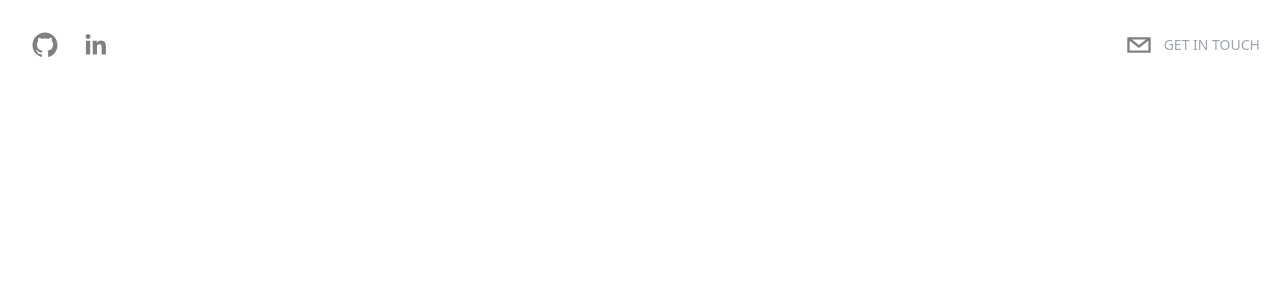
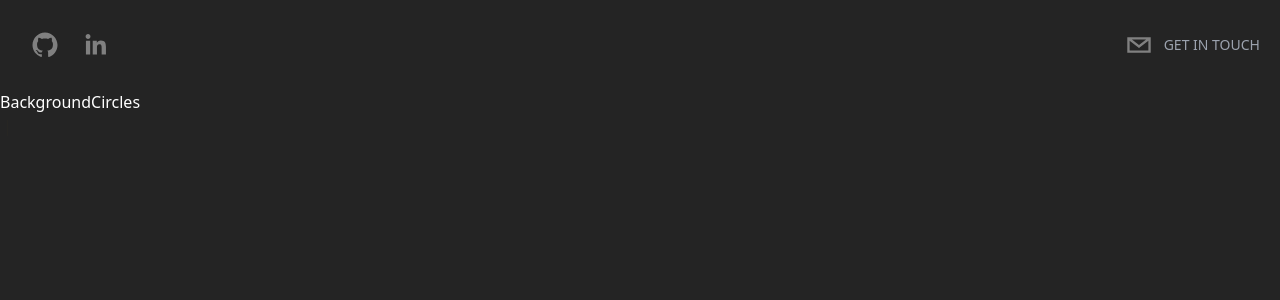
Before and after one commit to RiP3rQ/Portfolio-NextJS-, a Next.js app: page / in a window 1280 px wide. Shown: the top 300 px of the page. Built offline with nearby package versions, Linux system fonts and the light colour scheme.

Commit message:
Simple typewriter in hero Section

```diff
--- /dev/null
+++ b/components/BackgroundCircles.tsx
@@ -0,0 +1,9 @@
+import React from "react";
+
+type Props = {};
+
+const BackgroundCircles = (props: Props) => {
+  return <div>BackgroundCircles</div>;
+};
+
+export default BackgroundCircles;
--- /dev/null
+++ b/components/Hero.tsx
@@ -0,0 +1,29 @@
+import React from "react";
+import { Cursor, useTypewriter } from "react-simple-typewriter";
+import BackgroundCircles from "./BackgroundCircles";
+
+type Props = {};
+
+const Hero = (props: Props) => {
+  const [text, count] = useTypewriter({
+    words: [
+      "Hi, The Name's Rafał Pompa",
+      "I aspire to be a full stack developer",
+      "Guy-who-loves-to-workout.tsx",
+    ],
+    loop: true,
+    delaySpeed: 2000,
+  });
+
+  return (
+    <div>
+      <BackgroundCircles />
+      <h1>
+        <span>{text}</span>
+        <Cursor cursorColor="#F7AB0A" />
+      </h1>
+    </div>
+  );
+};
+
+export default Hero;
--- a/package.json
+++ b/package.json
@@ -18,6 +18,7 @@
     "next": "13.2.4",
     "react": "18.2.0",
     "react-dom": "18.2.0",
+    "react-simple-typewriter": "^5.0.1",
     "react-social-icons": "^5.15.0",
     "typescript": "5.0.2"
   },
--- a/src/pages/index.tsx
+++ b/src/pages/index.tsx
@@ -1,10 +1,11 @@
 import Head from "next/head";
 import Image from "next/image";
 import Header from "../../components/Header";
+import Hero from "../../components/Hero";
 
 export default function Home() {
   return (
-    <>
+    <div className="bg-[rgb(36,36,36)] text-white h-screen">
       <Head>
         <title>RiP3rQ Portfolio</title>
         <meta name="description" content="Portfolio uzytkownika RiP3rQ" />
@@ -13,12 +14,16 @@
 
       {/* HEADER */}
       <Header />
+
       {/* HERO */}
+      <section id="hero">
+        <Hero />
+      </section>
       {/* ABOUT */}
       {/* PATH */}
       {/* SKILLS */}
       {/* PROJECTS */}
       {/* CONTACT ME */}
-    </>
+    </div>
   );
 }
```
Also changed, not shown: 1 other file (tests, documents, lock files or other folders).
